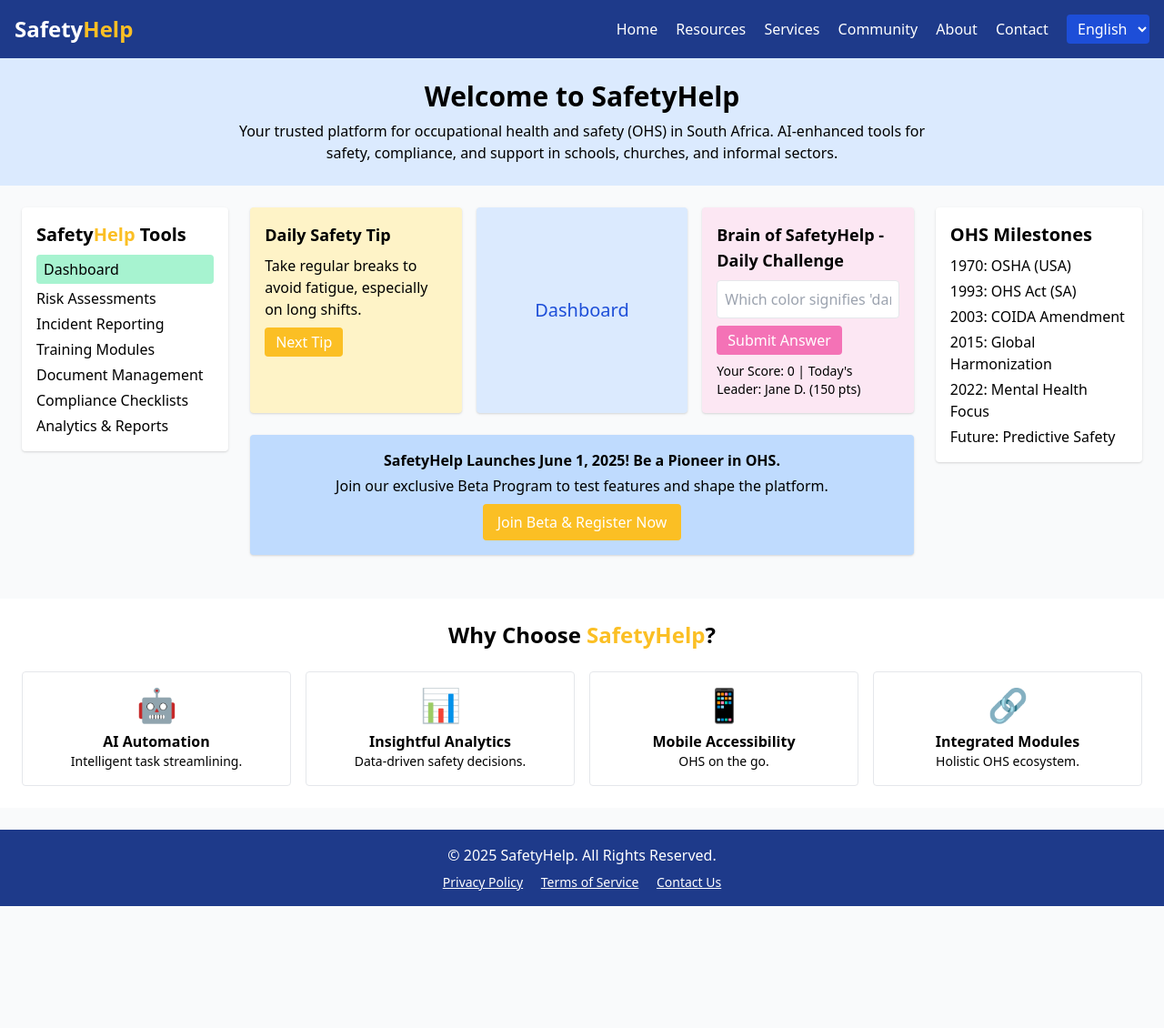
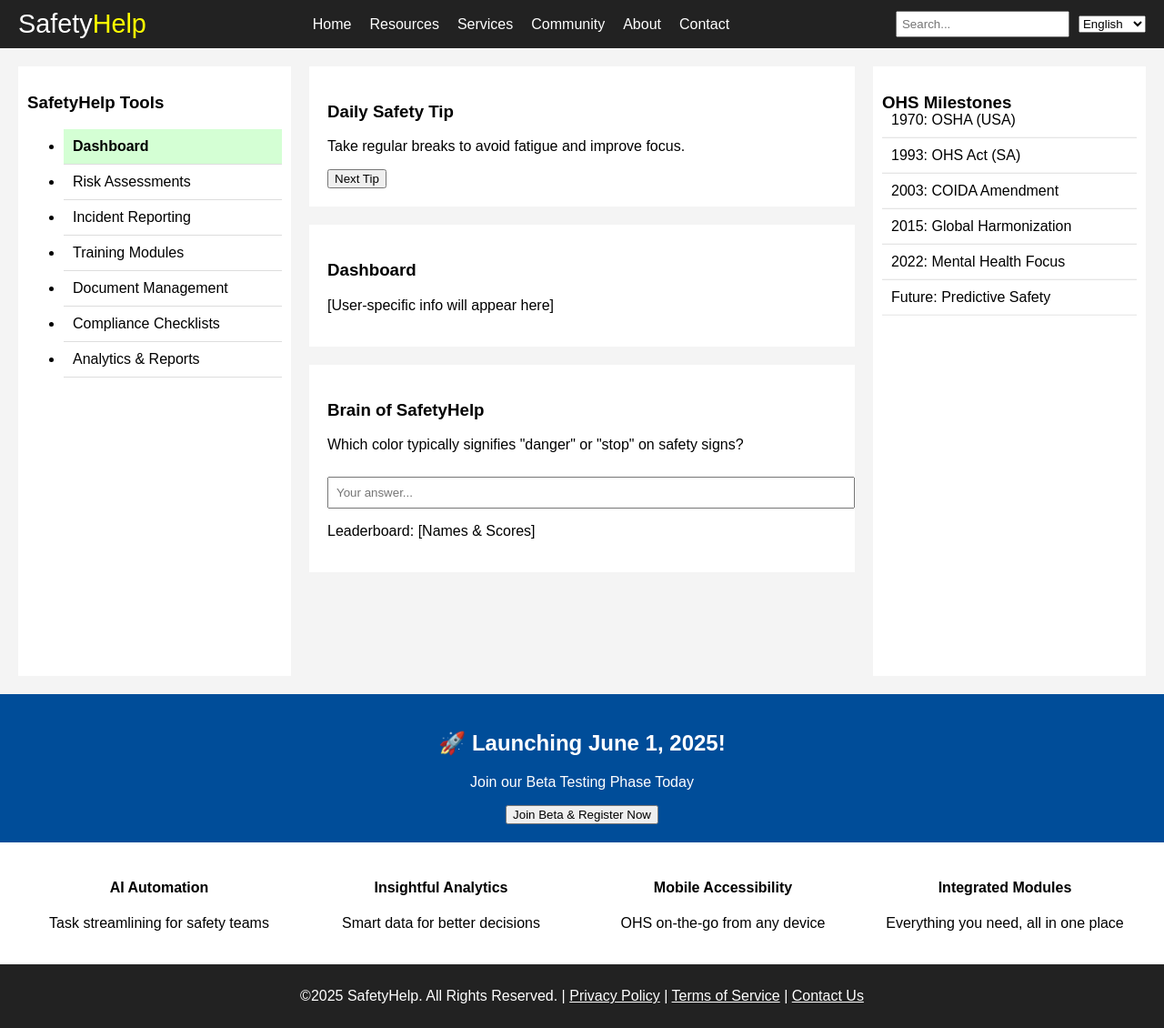
Before and after one commit to Salatiso/SafetyHelp, a plain HTML site: page index.html in a window 1280 px wide. Shown: the whole page at 91% size. Before the commit the page ends 996 px from the top, so only its background shows below. Drawn offline with nearby package versions, Linux system fonts and the light colour scheme.

Commit message:
Update index.html

```diff
--- a/index.html
+++ b/index.html
@@ -3,40 +3,149 @@
 <head>
   <meta charset="UTF-8" />
   <meta name="viewport" content="width=device-width, initial-scale=1.0" />
-  <title>SafetyHelp - Your OHS Companion</title>
-  <link href="https://cdn.jsdelivr.net/npm/tailwindcss@2.2.19/dist/tailwind.min.css" rel="stylesheet">
+  <title>SafetyHelp | OHS Dashboard</title>
+  <style>
+    body {
+      margin: 0;
+      font-family: Arial, sans-serif;
+      background-color: #f4f4f4;
+    }
+    header {
+      background-color: #222;
+      color: #fff;
+      display: flex;
+      justify-content: space-between;
+      align-items: center;
+      padding: 10px 20px;
+    }
+    .logo {
+      font-size: 1.8em;
+    }
+    .logo span {
+      color: yellow;
+    }
+    nav ul {
+      display: flex;
+      list-style: none;
+      padding: 0;
+      margin: 0;
+    }
+    nav ul li {
+      margin: 0 10px;
+    }
+    nav ul li a {
+      color: white;
+      text-decoration: none;
+    }
+    .search-lang {
+      display: flex;
+      align-items: center;
+    }
+    .search-box input {
+      padding: 5px;
+      margin-right: 10px;
+    }
+    main {
+      display: grid;
+      grid-template-columns: 1fr 2fr 1fr;
+      gap: 20px;
+      padding: 20px;
+    }
+    .sidebar, .milestones {
+      background: white;
+      padding: 10px;
+      height: calc(100vh - 150px);
+      overflow-y: auto;
+    }
+    .tools ul, .milestones ul {
+      list-style: none;
+      padding: 0;
+    }
+    .tools li, .milestones li {
+      padding: 10px;
+      border-bottom: 1px solid #ddd;
+      cursor: pointer;
+    }
+    .tools li.active {
+      background-color: #d4ffd4;
+      font-weight: bold;
+    }
+    .dashboard, .tip, .challenge {
+      background: white;
+      padding: 20px;
+      margin-bottom: 20px;
+    }
+    .challenge input {
+      width: 100%;
+      padding: 8px;
+      margin-top: 10px;
+    }
+    .banner {
+      background-color: #004d99;
+      color: white;
+      text-align: center;
+      padding: 20px;
+    }
+    .features {
+      display: flex;
+      justify-content: space-around;
+      background: #fff;
+      padding: 20px;
+    }
+    .feature {
+      flex: 1;
+      text-align: center;
+    }
+    footer {
+      background: #222;
+      color: white;
+      text-align: center;
+      padding: 10px;
+    }
+    .milestones ul {
+      animation: scrollMilestones 20s linear infinite;
+    }
+    .milestones ul:hover {
+      animation-play-state: paused;
+    }
+    .milestones li:hover {
+      background-color: #f0f8ff;
+    }
+    @keyframes scrollMilestones {
+      0% { transform: translateY(0); }
+      100% { transform: translateY(-50%); }
+    }
+  </style>
 </head>
-<body class="bg-gray-50 font-sans">
-  <!-- Header -->
-  <header class="bg-blue-900 text-white p-4 flex justify-between items-center">
-    <div class="text-2xl font-bold text-white">Safety<span class="text-yellow-400">Help</span></div>
-    <nav class="space-x-4">
-      <a href="#" class="hover:underline">Home</a>
-      <a href="#" class="hover:underline">Resources</a>
-      <a href="#" class="hover:underline">Services</a>
-      <a href="#" class="hover:underline">Community</a>
-      <a href="#" class="hover:underline">About</a>
-      <a href="#" class="hover:underline">Contact</a>
-      <select class="bg-blue-700 text-white rounded px-2 py-1">
+<body>
+  <header>
+    <div class="logo">Safety<span>Help</span></div>
+    <nav>
+      <ul>
+        <li><a href="#">Home</a></li>
+        <li><a href="#">Resources</a></li>
+        <li><a href="#">Services</a></li>
+        <li><a href="#">Community</a></li>
+        <li><a href="#">About</a></li>
+        <li><a href="#">Contact</a></li>
+      </ul>
+    </nav>
+    <div class="search-lang">
+      <div class="search-box">
+        <input type="text" placeholder="Search..." />
+      </div>
+      <select>
         <option>English</option>
+        <option>IsiXhosa</option>
+        <option>Zulu</option>
       </select>
-    </nav>
+    </div>
   </header>
-
-  <!-- Hero Section -->
-  <section class="text-center bg-blue-100 py-6">
-    <h1 class="text-3xl font-semibold">Welcome to SafetyHelp</h1>
-    <p class="mt-2 max-w-3xl mx-auto">Your trusted platform for occupational health and safety (OHS) in South Africa. AI-enhanced tools for safety, compliance, and support in schools, churches, and informal sectors.</p>
-  </section>
-
-  <!-- Main Content -->
-  <main class="grid grid-cols-1 lg:grid-cols-5 gap-6 p-6">
-    <!-- Left Sidebar -->
-    <aside class="lg:col-span-1 space-y-2">
-      <div class="bg-white p-4 rounded shadow">
-        <h2 class="text-xl font-semibold mb-2">Safety<span class="text-yellow-400">Help</span> Tools</h2>
-        <ul class="space-y-1">
-          <li class="bg-green-200 px-2 py-1 rounded">Dashboard</li>
+  <main>
+    <aside class="sidebar">
+      <h3>SafetyHelp Tools</h3>
+      <ul class="tools">
+        <li class="active">Dashboard</li>
         <li>Risk Assessments</li>
         <li>Incident Reporting</li>
         <li>Training Modules</li>
@@ -44,92 +153,69 @@
         <li>Compliance Checklists</li>
         <li>Analytics & Reports</li>
       </ul>
-      </div>
     </aside>
 
-    <!-- Center Panel -->
-    <section class="lg:col-span-3 space-y-6">
-      <div class="grid md:grid-cols-3 gap-4">
-        <!-- Safety Tip -->
-        <div class="bg-yellow-100 p-4 rounded shadow">
-          <h3 class="font-semibold text-lg">Daily Safety Tip</h3>
-          <p class="mt-2">Take regular breaks to avoid fatigue, especially on long shifts.</p>
-          <button class="mt-2 bg-yellow-400 text-white px-3 py-1 rounded">Next Tip</button>
+    <section>
+      <div class="tip">
+        <h3>Daily Safety Tip</h3>
+        <p>Take regular breaks to avoid fatigue and improve focus.</p>
+        <button>Next Tip</button>
       </div>
-
-        <!-- Dashboard Placeholder -->
-        <div class="bg-blue-100 p-4 rounded shadow flex items-center justify-center">
-          <span class="text-xl font-medium text-blue-700">Dashboard</span>
+      <div class="dashboard">
+        <h3>Dashboard</h3>
+        <p>[User-specific info will appear here]</p>
       </div>
-
-        <!-- Brain Challenge -->
-        <div class="bg-pink-100 p-4 rounded shadow">
-          <h3 class="font-semibold text-lg">Brain of SafetyHelp - Daily Challenge</h3>
-          <input type="text" placeholder="Which color signifies 'danger' or 'stop'?" class="w-full mt-2 p-2 rounded border">
-          <button class="mt-2 bg-pink-400 text-white px-3 py-1 rounded">Submit Answer</button>
-          <p class="text-sm mt-2">Your Score: 0 | Today's Leader: Jane D. (150 pts)</p>
-        </div>
-      </div>
-
-      <!-- Launch Banner -->
-      <div class="bg-blue-200 p-4 text-center rounded shadow">
-        <h3 class="font-semibold">SafetyHelp Launches June 1, 2025! Be a Pioneer in OHS.</h3>
-        <p class="mt-1">Join our exclusive Beta Program to test features and shape the platform.</p>
-        <button class="mt-2 bg-yellow-400 text-white px-4 py-2 rounded">Join Beta & Register Now</button>
+      <div class="challenge">
+        <h3>Brain of SafetyHelp</h3>
+        <p>Which color typically signifies "danger" or "stop" on safety signs?</p>
+        <input type="text" placeholder="Your answer...">
+        <p>Leaderboard: [Names & Scores]</p>
       </div>
     </section>
 
-    <!-- Right Sidebar -->
-    <aside class="lg:col-span-1">
-      <div class="bg-white p-4 rounded shadow">
-        <h2 class="text-xl font-semibold mb-2">OHS Milestones</h2>
-        <ul class="space-y-1">
-          <li>1970: OSHA (USA)</li>
-          <li>1993: OHS Act (SA)</li>
-          <li>2003: COIDA Amendment</li>
-          <li>2015: Global Harmonization</li>
-          <li>2022: Mental Health Focus</li>
-          <li>Future: Predictive Safety</li>
+    <aside class="milestones">
+      <h3>OHS Milestones</h3>
+      <ul>
+        <li onclick="expandFact('1970')">1970: OSHA (USA)</li>
+        <li onclick="expandFact('1993')">1993: OHS Act (SA)</li>
+        <li onclick="expandFact('2003')">2003: COIDA Amendment</li>
+        <li onclick="expandFact('2015')">2015: Global Harmonization</li>
+        <li onclick="expandFact('2022')">2022: Mental Health Focus</li>
+        <li onclick="expandFact('future')">Future: Predictive Safety</li>
       </ul>
-      </div>
     </aside>
   </main>
-
-  <!-- Why Choose Section -->
-  <section class="bg-white p-6 mt-6">
-    <h2 class="text-2xl font-semibold text-center mb-6">Why Choose <span class="text-yellow-400">SafetyHelp</span>?</h2>
-    <div class="grid md:grid-cols-4 gap-4 text-center">
-      <div class="p-4 border rounded">
-        <div class="text-4xl mb-2">🤖</div>
-        <h3 class="font-bold">AI Automation</h3>
-        <p class="text-sm">Intelligent task streamlining.</p>
+  <div class="banner">
+    <h2>🚀 Launching June 1, 2025!</h2>
+    <p>Join our Beta Testing Phase Today</p>
+    <button>Join Beta & Register Now</button>
   </div>
-      <div class="p-4 border rounded">
-        <div class="text-4xl mb-2">📊</div>
-        <h3 class="font-bold">Insightful Analytics</h3>
-        <p class="text-sm">Data-driven safety decisions.</p>
+  <section class="features">
+    <div class="feature">
+      <h4>AI Automation</h4>
+      <p>Task streamlining for safety teams</p>
     </div>
-      <div class="p-4 border rounded">
-        <div class="text-4xl mb-2">📱</div>
-        <h3 class="font-bold">Mobile Accessibility</h3>
-        <p class="text-sm">OHS on the go.</p>
+    <div class="feature">
+      <h4>Insightful Analytics</h4>
+      <p>Smart data for better decisions</p>
     </div>
-      <div class="p-4 border rounded">
-        <div class="text-4xl mb-2">🔗</div>
-        <h3 class="font-bold">Integrated Modules</h3>
-        <p class="text-sm">Holistic OHS ecosystem.</p>
+    <div class="feature">
+      <h4>Mobile Accessibility</h4>
+      <p>OHS on-the-go from any device</p>
     </div>
+    <div class="feature">
+      <h4>Integrated Modules</h4>
+      <p>Everything you need, all in one place</p>
     </div>
   </section>
-
-  <!-- Footer -->
-  <footer class="bg-blue-900 text-white text-center p-4 mt-6">
-    <p>© 2025 SafetyHelp. All Rights Reserved.</p>
-    <div class="space-x-4 text-sm mt-2">
-      <a href="#" class="underline">Privacy Policy</a>
-      <a href="#" class="underline">Terms of Service</a>
-      <a href="#" class="underline">Contact Us</a>
-    </div>
+  <footer>
+    <p>©2025 SafetyHelp. All Rights Reserved. | <a href="#" style="color:white;">Privacy Policy</a> | <a href="#" style="color:white;">Terms of Service</a> | <a href="#" style="color:white;">Contact Us</a></p>
   </footer>
+  <script>
+    function expandFact(year) {
+      alert(`You clicked on ${year}. Redirecting to full milestone detail...`);
+      // Replace alert with modal logic or redirect as needed
+    }
+  </script>
 </body>
 </html>
```
Lines whose indentation alone changed are shown as unchanged.
